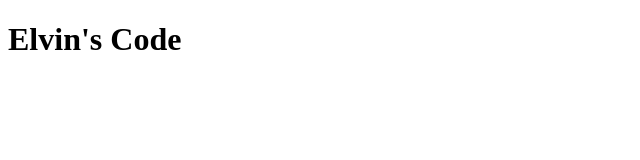
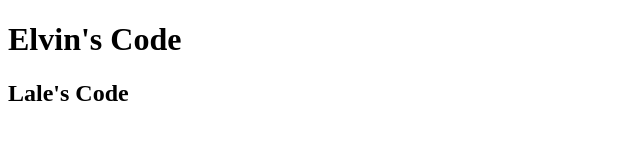
Before and after one commit to elvincabbarli/rent-car, a plain HTML site: page index.html in a window 1280 px wide. Shown: the whole page, without its empty margins (0-640 px from the left). Drawn offline with Linux system fonts and the light colour scheme.

Commit message:
h2 added

```diff
--- a/index.html
+++ b/index.html
@@ -8,5 +8,6 @@
 <body>
     <!-- UNTRACKED - IZLENILMEYEN -->
     <h1>Elvin's Code</h1>
+    <h2>Lale's Code</h2>
 </body>
 </html>
```
